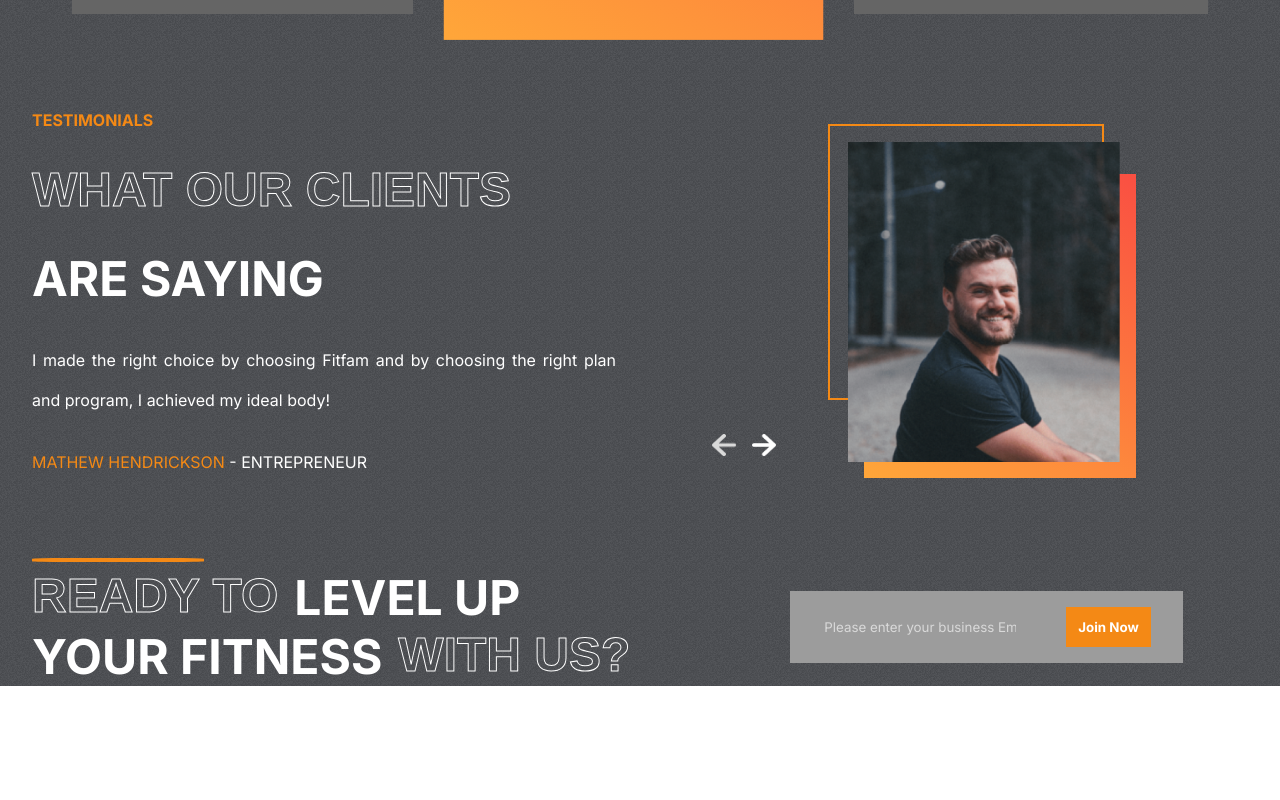
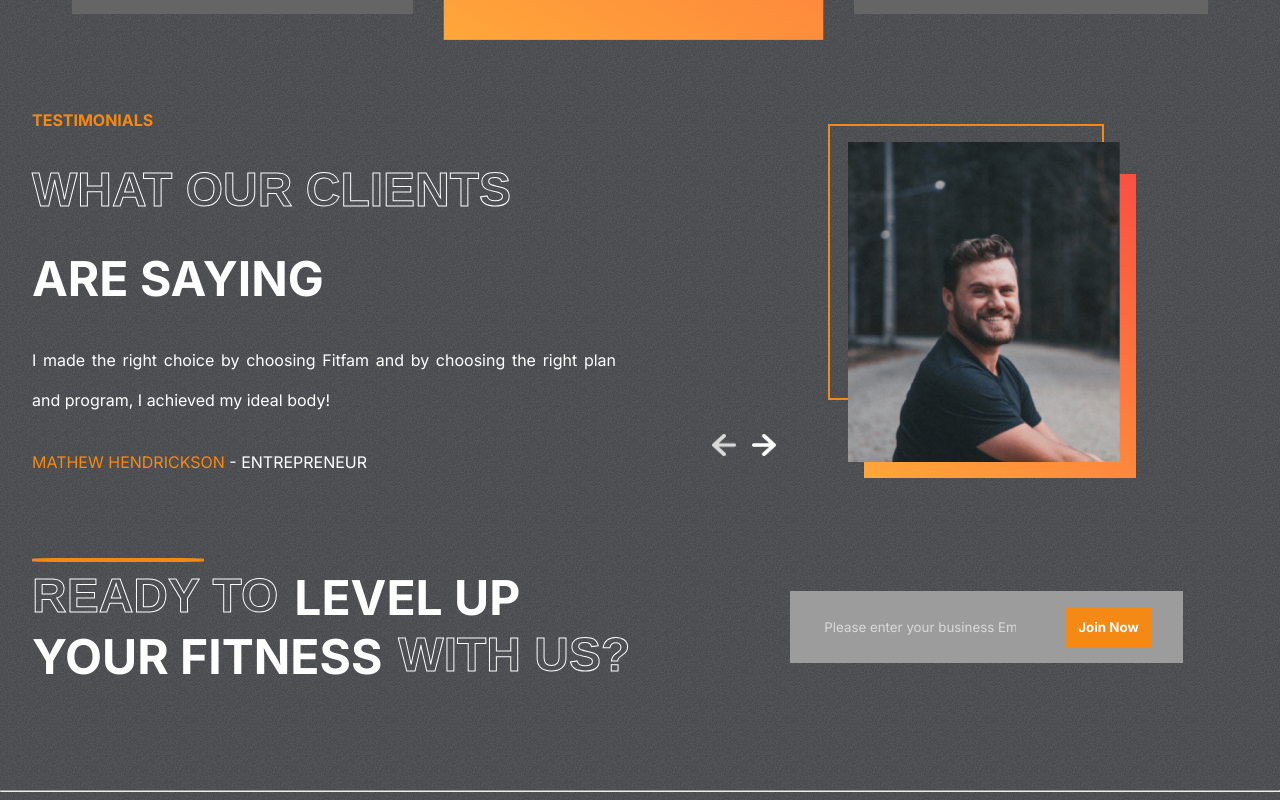
Before and after one commit to stealthman22/fitfam, a React (Create React App) app: page / in a window 1280 px wide. Shown: the part 2429-3229 px from the top of the page. Before the commit the page ends 3115 px from the top, so only its background shows below. Built offline with nearby package versions, Linux system fonts and the light colour scheme.

Commit message:
adding the footer folder

```diff
--- a/src/App.js
+++ b/src/App.js
@@ -5,6 +5,7 @@
 import Plans from "./components/Plans/Plans";
 import Testimonials from "./components/Testimonials/Testimonials";
 import Join from "./components/Join/Join";
+import Footer from "./components/Footer/Footer";
 
 function App() {
 	return (
@@ -15,6 +16,7 @@
 			<Plans />
 			<Testimonials />
 			<Join />
+			<Footer />
 		</div>
 	);
 }
--- /dev/null
+++ b/src/components/Footer/Footer.jsx
@@ -0,0 +1,11 @@
+import React from "react";
+
+const Footer = () => {
+	return (
+		<div className="footer-container">
+			<hr />
+		</div>
+	);
+};
+
+export default Footer;
```
Also changed, not shown: src/components/Footer/Footer.css (added).
